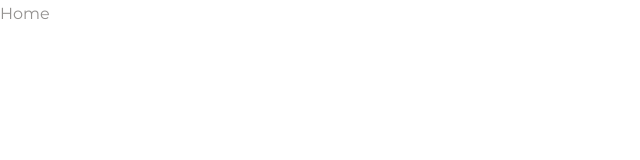
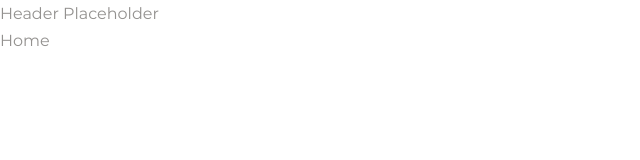
Before and after one commit to profydev/reddit-timer-foorast, a React (Create React App) app: page / in a window 1280 px wide. Shown: the top 160 px of the page, without its empty margins (0-640 px from the left). Built offline with nearby package versions, Linux system fonts and the light colour scheme.

Commit message:
feat: Add of header with basic template
Add of the header component that is just being
initialized right now and to be worked on later.

Resolves: #02

```diff
--- a/src/App.js
+++ b/src/App.js
@@ -5,6 +5,7 @@ import { ThemeProvider } from 'styled-components';
 import GlobalStyle from './GlobalStyle';
 import Search from './Components/Search';
 import theme from './theme';
+import Header from './Components/Header';
 
 function App() {
   return (
@@ -13,6 +14,7 @@ function App() {
         <BrowserRouter>
           <Normalize />
           <GlobalStyle />
+          <Header />
           <Switch>
             <Route path="/search"><Search /></Route>
             <Route exact path="/">Home</Route>
--- /dev/null
+++ b/src/Components/Header.js
@@ -0,0 +1,11 @@
+import React from 'react';
+
+function Header() {
+  return (
+    <header>
+      Header Placeholder
+    </header>
+  );
+}
+
+export default Header;
```
